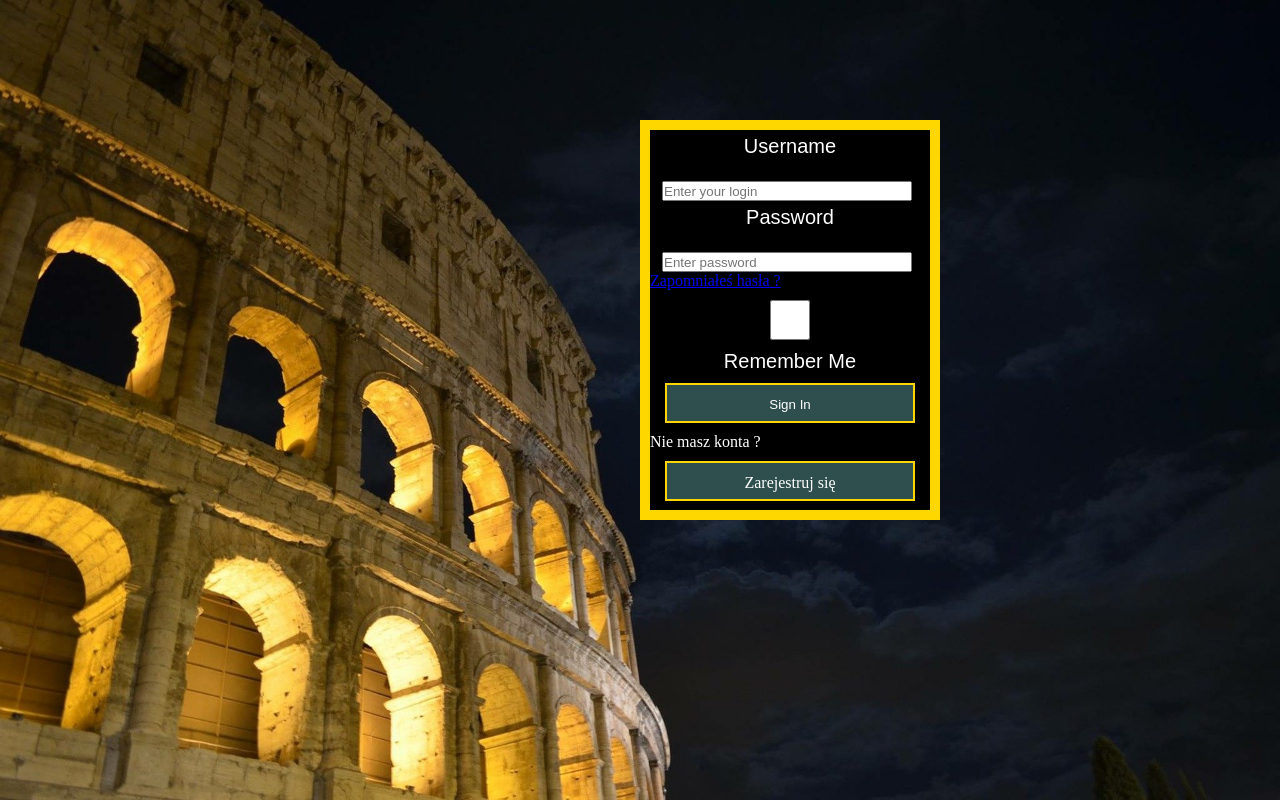
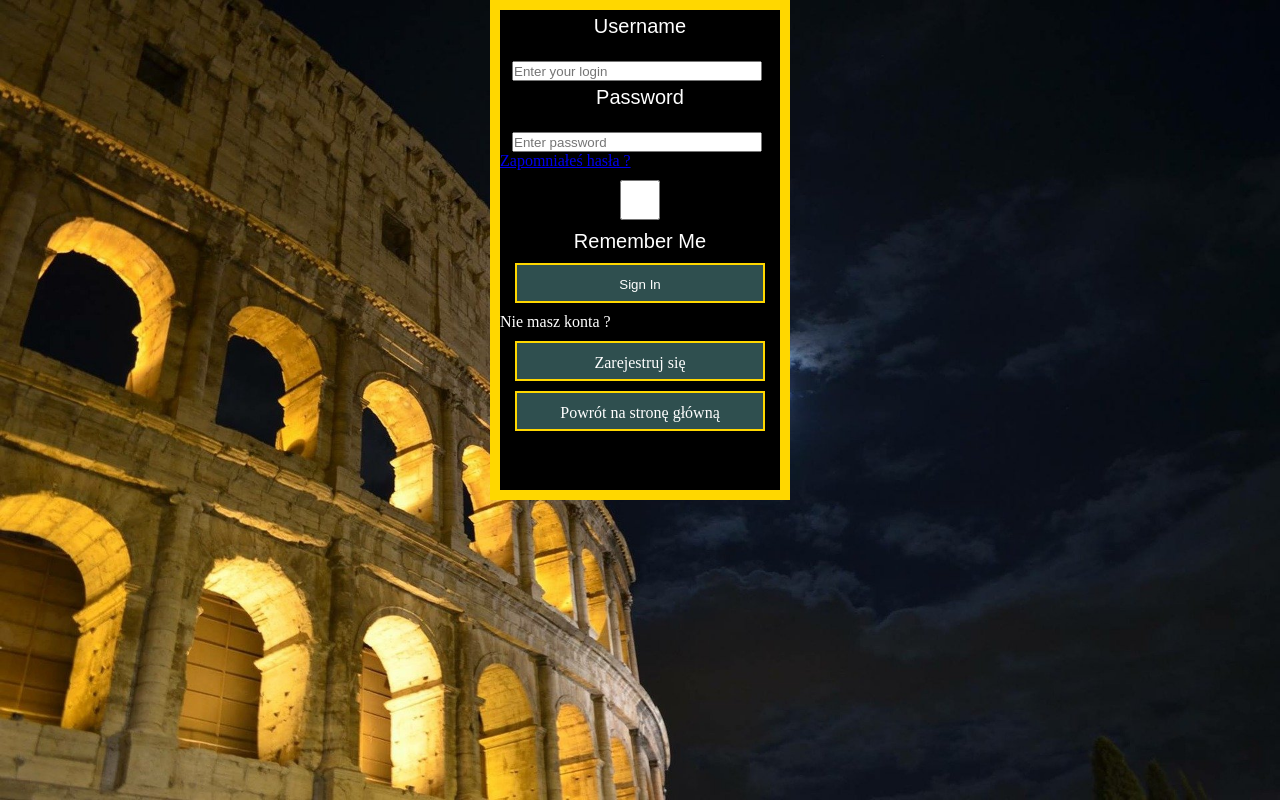
Before and after one commit to stepi2299/PSBD_project, a Flask app: page /login in a window 1280 px wide. Run offline with Flask 2, Linux system fonts and the light colour scheme; some libraries are stand-ins or nearby versions.

Commit message:
przycisk powrotu roejestracja i logowanie

```diff
--- a/app/static/css/style_login.css
+++ b/app/static/css/style_login.css
@@ -12,12 +12,10 @@
 }
 .login {
     width: 300px;
-    height: 400px;
+    height: 500px;
     background-color: black;
     border: 10px solid gold;
-    position: relative;
-    left: 50%;
-    top: 15%;
+    margin: 0 auto;
 }
 label {
     display: block;
@@ -41,7 +39,7 @@ input:focus {
     font-size: 15px;
 
 }
-.btn {
+.btn, .back_btn {
     display: block;
     width: 250px;
     height: 40px;
@@ -54,7 +52,7 @@ input:focus {
     line-height: 40px;
 
 }
-.btn:hover {
+.btn:hover, .back_btn:hover {
     cursor: pointer;
     font-weight: 600;
     background-color: dimgrey;
--- a/app/static/css/style_register.css
+++ b/app/static/css/style_register.css
@@ -33,7 +33,7 @@ input {
     height: 20px;
     margin-left:12px
 }
-.btn {
+.btn, .back_btn {
     display: block;
     width: 250px;
     height: 40px;
@@ -46,7 +46,7 @@ input {
     line-height: 40px;
 
 }
-.btn:hover {
+.btn:hover, .back_btn:hover {
     cursor: pointer;
     font-weight: 600;
     background-color: dimgrey;
--- a/app/templates/login.html
+++ b/app/templates/login.html
@@ -30,6 +30,9 @@
                 <div class="register">
                     <p>Nie masz konta ?</p>
                     <a class="btn" href="register">Zarejestruj się</a>
+                    <a class="back_btn" href="../main">
+                        Powrót na stronę główną
+                    </a>
                 </div>
             </form>
 
--- a/app/templates/register.html
+++ b/app/templates/register.html
@@ -47,6 +47,9 @@
                     {{form.submit(class="btn", value="Register")}}
 
  </form>
+ <a class="back_btn" href="../main">
+    Powrót na stronę główną
+</a>
 
         </div>
     </div>
```
